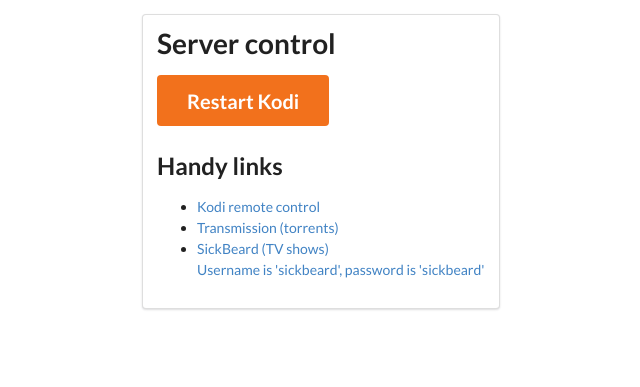
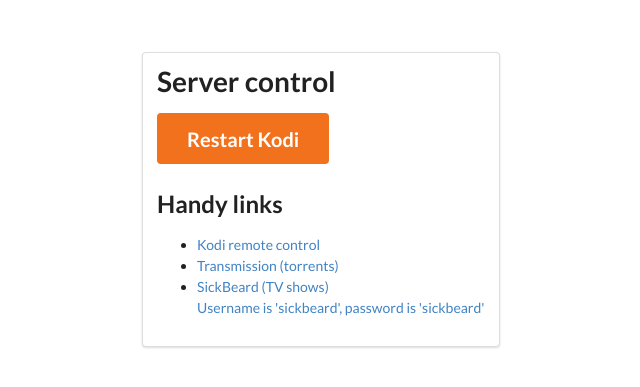
Before and after one commit to ihowson/tyler, a Django app: page / in a window 1280 px wide. Shown: the top 387 px of the page, without its empty margins (148-788 px from the left). Run offline with Django 3.2, Linux system fonts and the light colour scheme; some libraries are stand-ins or nearby versions.

Commit message:
Layout tweak

```diff
--- a/webapp/app/templates/index.html
+++ b/webapp/app/templates/index.html
@@ -22,7 +22,9 @@
             <div class='ui {{ message.tags }} message'>{{ message }}</div>
           {% endfor %}
         {% endif %}
+      </div>
 
+      <div class='row'>
         <div class='ui segment'>
           <h1 class='ui header'>Server control</h1>
 
```
